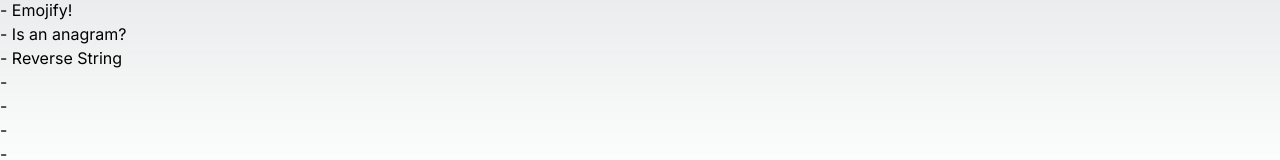
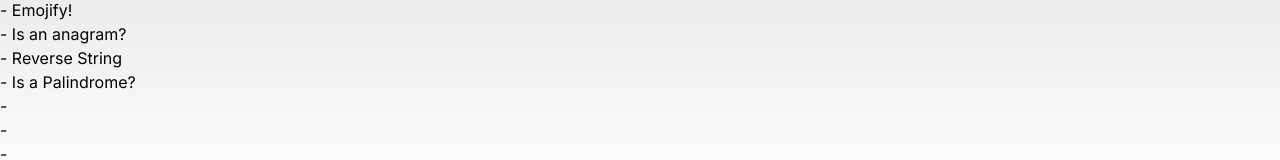
Before and after one commit to IsabelTizon/js-challenges, a Next.js app: page /scrimba in a window 1280 px wide. Shown: the part 186-346 px from the top of the page. Built offline with nearby package versions, Linux system fonts and the light colour scheme.

Commit message:
isPalindrome exercise created

```diff
--- /dev/null
+++ b/src/app/scrimba/exercises/isPalindrome.js
@@ -0,0 +1,4 @@
+export function isPalindrome() {
+	console.log(`1) Hello is a Palindrome exercise!`);
+	return <div>isPalindrome</div>;
+}
--- a/src/app/scrimba/exercises/page.js
+++ b/src/app/scrimba/exercises/page.js
@@ -8,8 +8,9 @@
 // import { emojify } from "./emojify";
 // import { emojify2 } from "./emojify";
 // import { isAnagram } from "./isAnagram";
-import { reverseStr } from "./reverseStr";
-import { reverseStrArray } from "./reverseStr";
+// import { reverseStr } from "./reverseStr";
+// import { reverseStrArray } from "./reverseStr";
+import { isPalindrome } from "./isPalindrome";
 
 export default function courseConsole() {
 	return (
@@ -60,16 +61,23 @@ export default function courseConsole() {
 // console.log(isAnagram("Treasure", "Measure"));
 
 // 8) Reverse String Exercise
-const title = ":htraE no od ot ffutS";
-console.log(reverseStr(title));
-const messages = [
-	"maerc eci yrT",
-	"rewoT leffiE tisiV",
-	"noom eht ot snamuh etacoleR",
-	"egrahc ni stac tuP",
-];
-console.log(reverseStrArray(messages));
-// 9) exercise
+// const title = ":htraE no od ot ffutS";
+// console.log(reverseStr(title));
+// const messages = [
+// 	"maerc eci yrT",
+// 	"rewoT leffiE tisiV",
+// 	"noom eht ot snamuh etacoleR",
+// 	"egrahc ni stac tuP",
+// ];
+// console.log(reverseStrArray(messages));
+
+// 9) is a palindrome exercise
+console.log(isPalindrome());
+// console.log(isPalindrome("abba"));
+// console.log(isPalindrome("civic"));
+// console.log(isPalindrome("octopus"));
+// console.log(isPalindrome("pumpkins"));
+// console.log(isPalindrome("madam"));
 // 10) exercise
 // 11) exercise
 // 12) exercise
--- a/src/components/challengesArray.js
+++ b/src/components/challengesArray.js
@@ -301,12 +301,37 @@ export const challenges = [
 	},
 	{
 		id: 8,
-		name: "",
-		descriptions: [" "],
-		examples: ["", ""],
-		tester: [""],
-		methods: ["", "", ""],
-		explanations: ["", "", "", ""],
+		name: "Is a Palindrome?",
+		descriptions: [
+			"Palindromes are words that are the same forward or backward. For example, the words 'noon' and 'kayak' are a palindromes.",
+			"Write a function to check if a lowercased string of letters is a palindrome. If the word is palindrome, return true. If it isn't, return false.",
+			"function isPalindrome(str){}",
+		],
+		examples: [
+			"Example input: 'motorbike'",
+			"Example output: false",
+			"Example input: 'rotator'",
+			"Example output: false",
+		],
+		tester: [
+			"console.log(isPalindrome('abba'));",
+			"console.log(isPalindrome('civic'));",
+			"console.log(isPalindrome('octopus'));",
+			"console.log(isPalindrome('pumpkins'));",
+			"console.log(isPalindrome('madam'));",
+		],
+		methods: [
+			"to reverse str: .split('').reverse().join('')",
+		],
+		explanations: [
+			"Reverse is an array method and you can not using on a str. What I first need to do is pass my str into an array with the split() method",
+			"to reverse str:",
+			".split('')",
+			".reverse()",
+			".join('')",
+			"primero hay que separar el str en elementos para poder darlos la vuelta y despúes volverlos a unir",
+			"to reverse an array of str:",
+		],
 		github: "",
 	},
 	{
```
